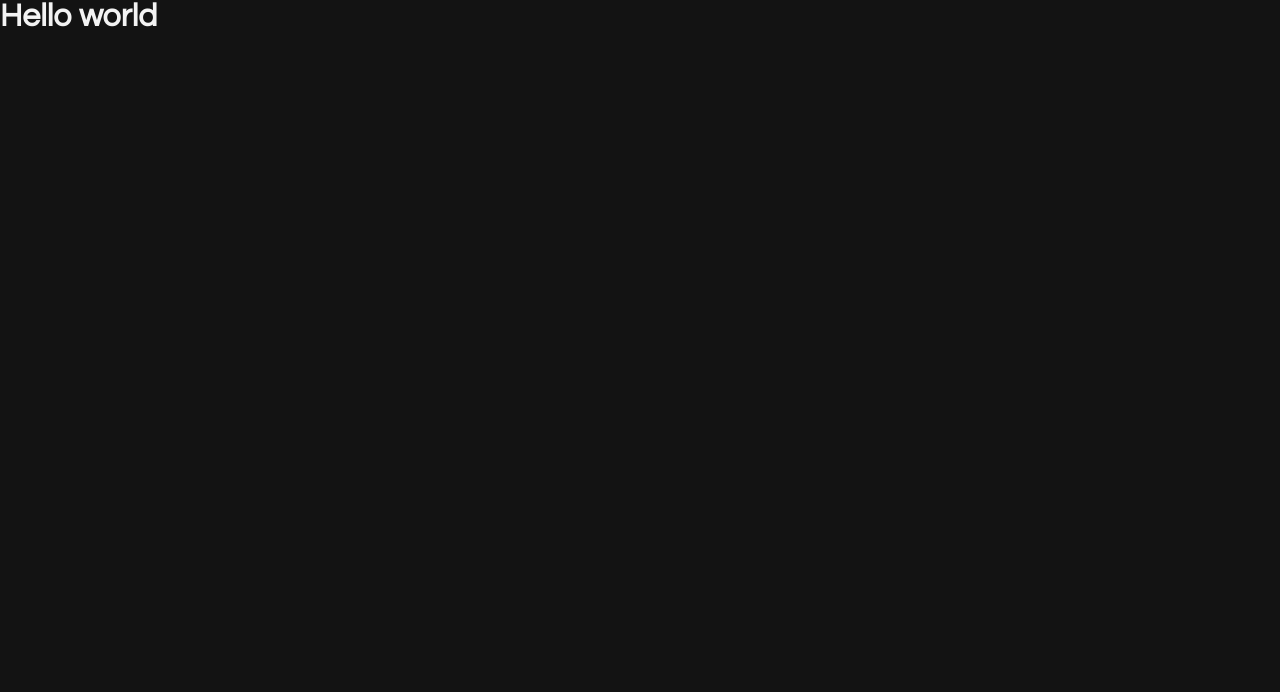
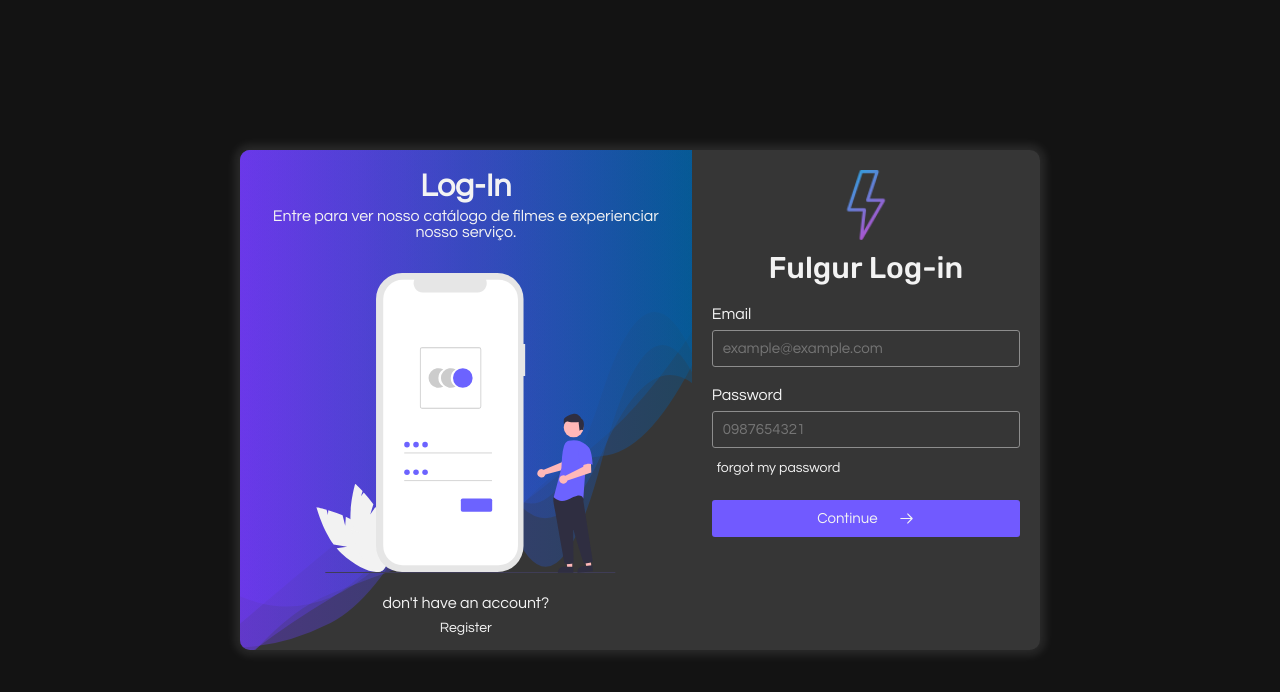
Before and after one commit to Jackson-SM/Fulgur-Filmes, a React (Vite) app: page /login in a window 1280 px wide. Before the commit this address led to /. Shown: the top 692 px of the page. Built offline with nearby package versions, Linux system fonts and the light colour scheme.

Commit message:
Error resolved: Invite token for route api Added: PrivateRoute and PublicRoute Updated: Button disabled while send the data

```diff
--- a/src/Routes.tsx
+++ b/src/Routes.tsx
@@ -1,6 +1,7 @@
 import { Routes, Route, Navigate } from 'react-router-dom';
 
 import { useAuth } from './hooks/useAuth';
+import { Home } from './pages/Home';
 import { Login } from './pages/Login';
 import { GlobalCss } from './styled/GlobalCss';
 
@@ -8,10 +9,23 @@ type RouteProps = {
   children: JSX.Element;
 };
 
+export function PublicRoute({ children }: RouteProps) {
+  const { isLogged, isLoading } = useAuth();
+
+  if (isLoading) {
+    return <h1>Loading...</h1>;
+  }
+
+  return isLogged ? <Navigate to="/" /> : children;
+}
 export function PrivateRoute({ children }: RouteProps) {
-  const { isLogged } = useAuth();
+  const { isLogged, isLoading } = useAuth();
 
-  return isLogged ? children : <Navigate to="/" />;
+  if (isLoading) {
+    return <h1>Loading...</h1>;
+  }
+
+  return isLogged ? children : <Navigate to="/login" />;
 }
 
 function App() {
@@ -19,13 +33,20 @@ function App() {
 
   return (
     <Routes>
-      <Route path="/" element={<h1>Hello world</h1>} />
+      <Route
+        path="/"
+        element={
+          <PrivateRoute>
+            <Home />
+          </PrivateRoute>
+        }
+      />
       <Route
         path="/login"
         element={
-          <PrivateRoute>
+          <PublicRoute>
             <Login />
-          </PrivateRoute>
+          </PublicRoute>
         }
       />
     </Routes>
--- a/src/context/Auth/index.tsx
+++ b/src/context/Auth/index.tsx
@@ -26,32 +26,43 @@ export function AuthProvider({ children }: AuthProviderProps) {
   const [isError, setIsError] = useState<isErrorProps | boolean>(false);
 
   const login = async (email: string, password: string) => {
+    setIsLoading(true);
     try {
-      setIsLoading(true);
       const { data } = await Api.post('/auth/login', {
         email,
         password,
       });
-      Api.defaults.headers.authorization = data.token;
+      localStorage.setItem('token', data.token);
+      Api.defaults.headers.Authorization = `Bearer ${data.token}`;
       setIsLogged(true);
     } catch (err: any) {
       setIsError({
         status: err.response.status,
         message: 'Credencias inválidas',
       });
-    } finally {
-      setIsLoading(false);
+    }
+
+    setIsLoading(false);
+  };
+
+  const logout = async () => {
+    const token = localStorage.getItem('token');
+    Api.defaults.headers.Authorization = `Bearer ${token}`;
+    const { data } = await Api.post('auth/logout');
+    if (data.revoke) {
+      Api.defaults.headers.Authorization = null;
+      localStorage.removeItem('token');
+      setIsLogged(false);
     }
   };
 
-  const logout = async () => {
-    Api.defaults.headers.authorization = null;
-    setIsLogged(true);
-  };
-
   useEffect(() => {
-    Api.defaults.headers.authorization ? setIsLogged(true) : setIsLogged(false);
-  }, [isError]);
+    const token = localStorage.getItem('token');
+    if (token) {
+      Api.defaults.headers.Authorization = `Bearer ${token}`;
+      setIsLogged(true);
+    }
+  }, []);
 
   return <AuthContext.Provider value={{ isLoading, isLogged, login, logout }}>{children}</AuthContext.Provider>;
 }
--- /dev/null
+++ b/src/pages/Home/index.tsx
@@ -0,0 +1,20 @@
+import React, { useEffect } from 'react';
+
+import { Api } from '../../api/api';
+import { Button } from '../../components/Button';
+import { useAuth } from '../../hooks/useAuth';
+
+export function Home() {
+  const { logout } = useAuth();
+
+  useEffect(() => {
+    console.log(Api.defaults.headers.Authorization);
+  }, []);
+
+  return (
+    <div>
+      <h1>Home</h1>
+      <Button onClick={(e) => logout()}>Logout</Button>
+    </div>
+  );
+}
--- a/src/pages/Login/components/FormLogin/index.tsx
+++ b/src/pages/Login/components/FormLogin/index.tsx
@@ -17,7 +17,7 @@ export function FormLogin() {
     },
   });
 
-  const { login } = useAuth();
+  const { login, isLoading } = useAuth();
 
   return (
     <FormContainer>
@@ -43,7 +43,7 @@ export function FormLogin() {
           />
           <LinkInput href="/forgot_password">forgot my password</LinkInput>
         </InputField>
-        <Button type="submit" css={{ width: '100%' }}>
+        <Button disabled={isLoading} type="submit" css={{ width: '100%' }}>
           Continue
           <ArrowRightIcon />
         </Button>
```
